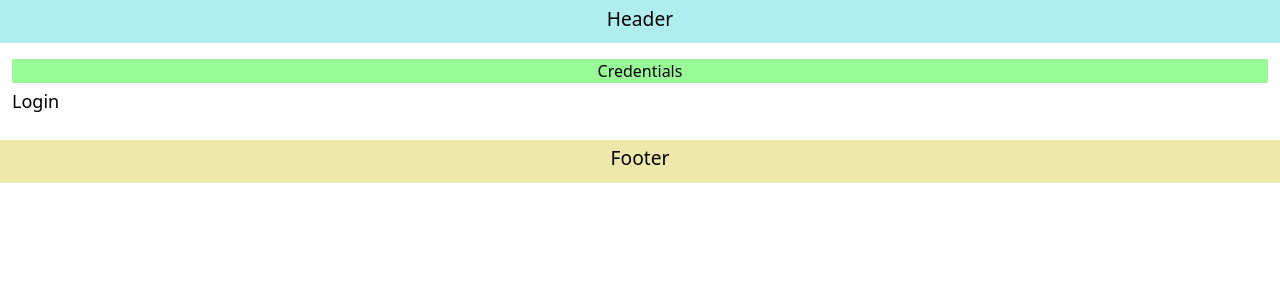
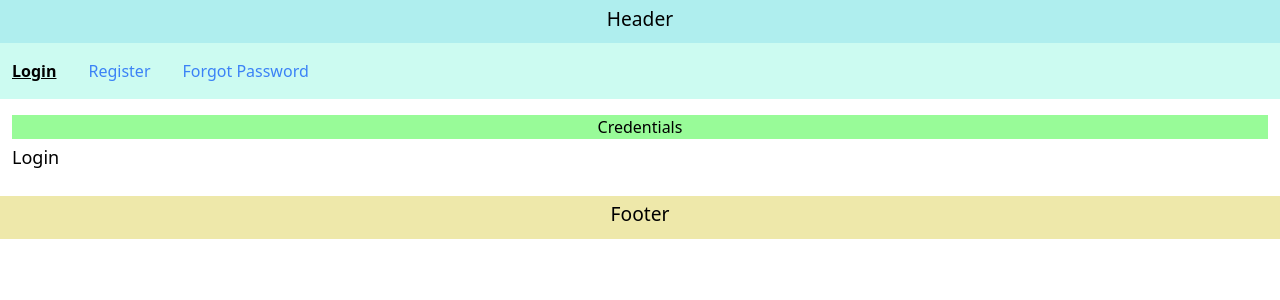
Before and after one commit to astaba/next_14_tut, a Next.js app: page /login in a window 1280 px wide. Shown: the top 300 px of the page. Built offline with nearby package versions, Linux system fonts and the light colour scheme.

Commit message:
Active links

```diff
--- /dev/null
+++ b/src/app/(auth)/layout.tsx
@@ -0,0 +1,38 @@
+"use client";
+
+import React from "react";
+import Link from "next/link";
+import { usePathname } from "next/navigation";
+
+const navLinks = [
+  { name: "Login", href: "/login" },
+  { name: "Register", href: "/register" },
+  { name: "Forgot Password", href: "/forgot-password" },
+];
+
+function AuthRootLayout({ children }: { children: React.ReactNode }) {
+  const pathName = usePathname();
+
+  return (
+    <>
+      <ul className="px-3 py-4 text-center flex bg-teal-100 p-0">
+        {navLinks.map((link) => {
+          const isActive = pathName.startsWith(link.href);
+          return (
+            <li key={link.name} className="me-4">
+              <Link
+                href={link.href}
+                className={`mr-4 ${isActive ? "font-bold underline" : "text-blue-500 no-underline"}`}
+              >
+                {link.name}
+              </Link>
+            </li>
+          );
+        })}
+      </ul>
+      {children}
+    </>
+  );
+}
+
+export default AuthRootLayout;
```
Also changed, not shown: 1 other file (tests, documents, lock files or other folders).
